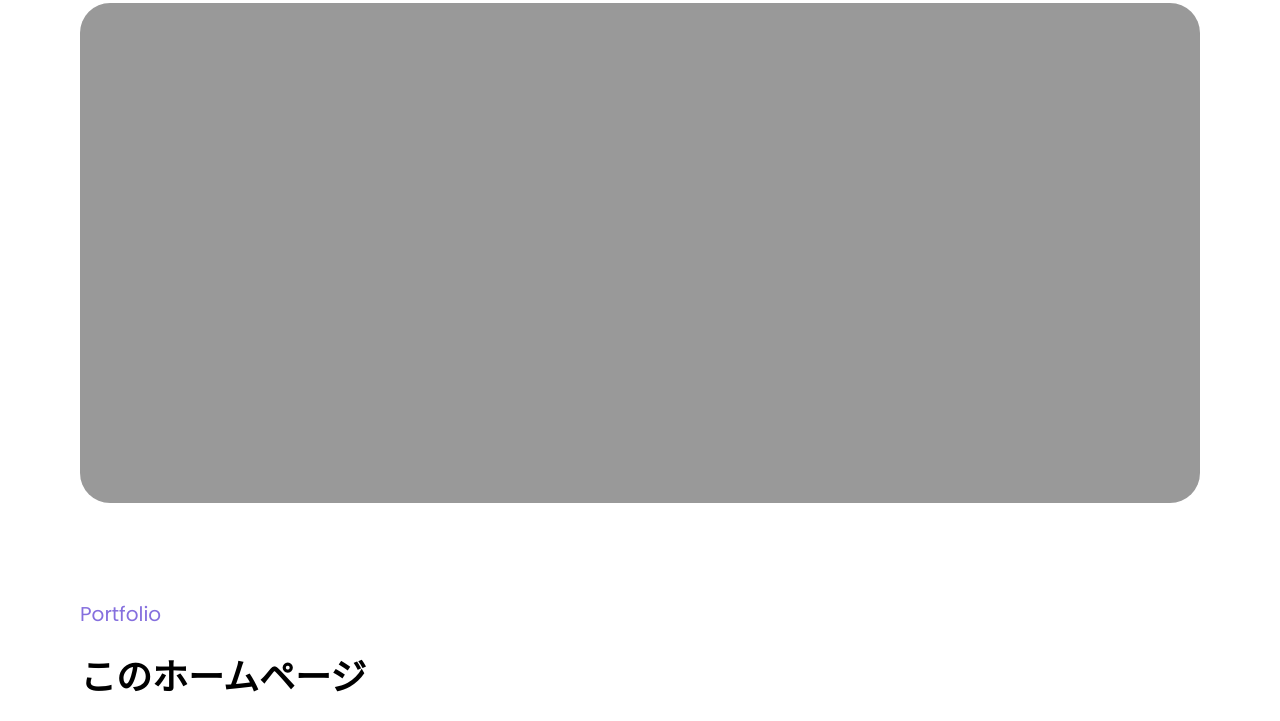
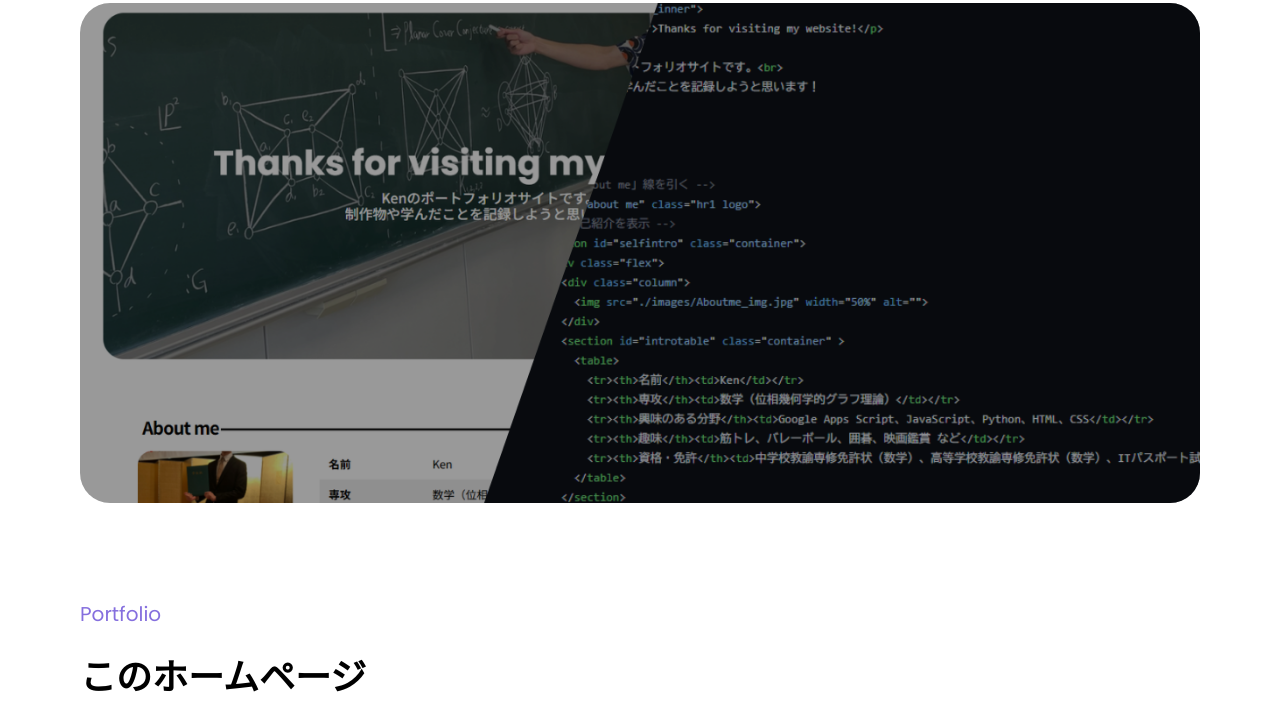
Before and after one commit to KenLab62/kenlab62.github.io, a plain HTML site: page portfolio/Homepage_creation.html in a window 1280 px wide. Shown: the part 79-800 px from the top of the page. Drawn offline with Linux system fonts and the light colour scheme.

Commit message:
Update Homepage_creation.html

```diff
--- a/portfolio/Homepage_creation.html
+++ b/portfolio/Homepage_creation.html
@@ -41,7 +41,7 @@
   <main>
     <!-- トップ画像（サムネイル）を表示 -->
     <section id="hero" class="container">
-      <img src="./images/Homepage_creation1.png" alt="">
+      <img src="../images/Homepage_creation1.png" alt="">
     </section>
 
     <section id="subject" class="container">
```
